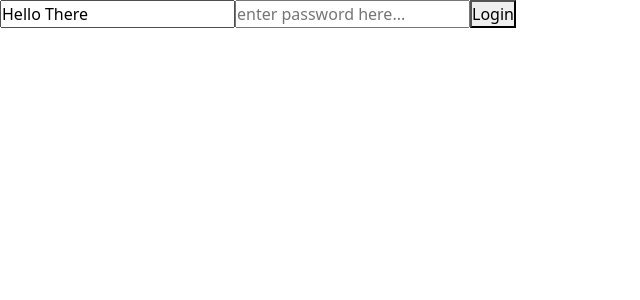
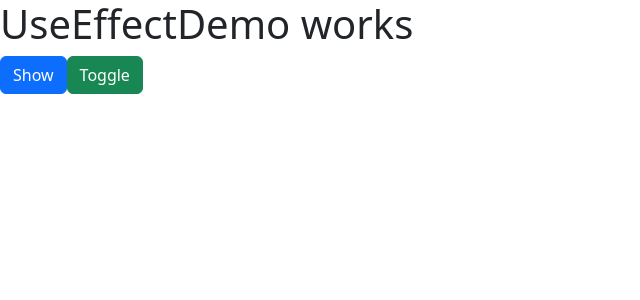
Before and after one commit to synergy2411/frontend-advanced-react, a React (Create React App) app: page / in a window 1280 px wide. Shown: the top 300 px of the page, without its empty margins (0-640 px from the left). Built offline with nearby package versions, Linux system fonts and the light colour scheme.

Commit message:
use effect

```diff
--- a/src/App.js
+++ b/src/App.js
@@ -1,3 +1,4 @@
+import UseEffectDemo from "./Components/Demo/UseEffectDemo";
 import Expenses from "./Components/Expenses/Expenses";
 import Login from "./Components/Login/Login";
 import Todo from "./Components/Todo/Todo";
@@ -7,7 +8,8 @@ function App() {
     <div>
       {/* <Expenses /> */}
       {/* <Todo /> */}
-      <Login />
+      {/* <Login /> */}
+      <UseEffectDemo />
     </div>
   );
 }
--- /dev/null
+++ b/src/Components/Demo/UseEffectDemo.js
@@ -0,0 +1,35 @@
+import { useEffect, useState } from 'react';
+
+const UseEffectDemo = () => {
+
+    const [show, setShow] = useState(false)
+    const [toggle, setToggle] = useState(false)
+
+    useEffect(() => {
+        console.log("Without Dependency");
+    })
+
+    useEffect(() => {
+        console.log("With Empty Dependency");
+    }, [])
+
+    useEffect(() => {
+        console.log("With 'Toggle' Dependency");
+    }, [toggle])
+
+
+    const showClickHandler = () => setShow(!show);
+    const toggleClickHandler = () => setToggle(!toggle);
+
+    return (
+        <div>
+            <h1>UseEffectDemo works</h1>
+            <button className='btn btn-primary' onClick={showClickHandler}>Show</button>
+            <button className='btn btn-success' onClick={toggleClickHandler}>Toggle</button>
+            {show && <p>This paragraph will be show/hide</p>}
+            {toggle && <p>This paragraph will be toggle</p>}
+        </div>
+    )
+}
+
+export default UseEffectDemo;
```
